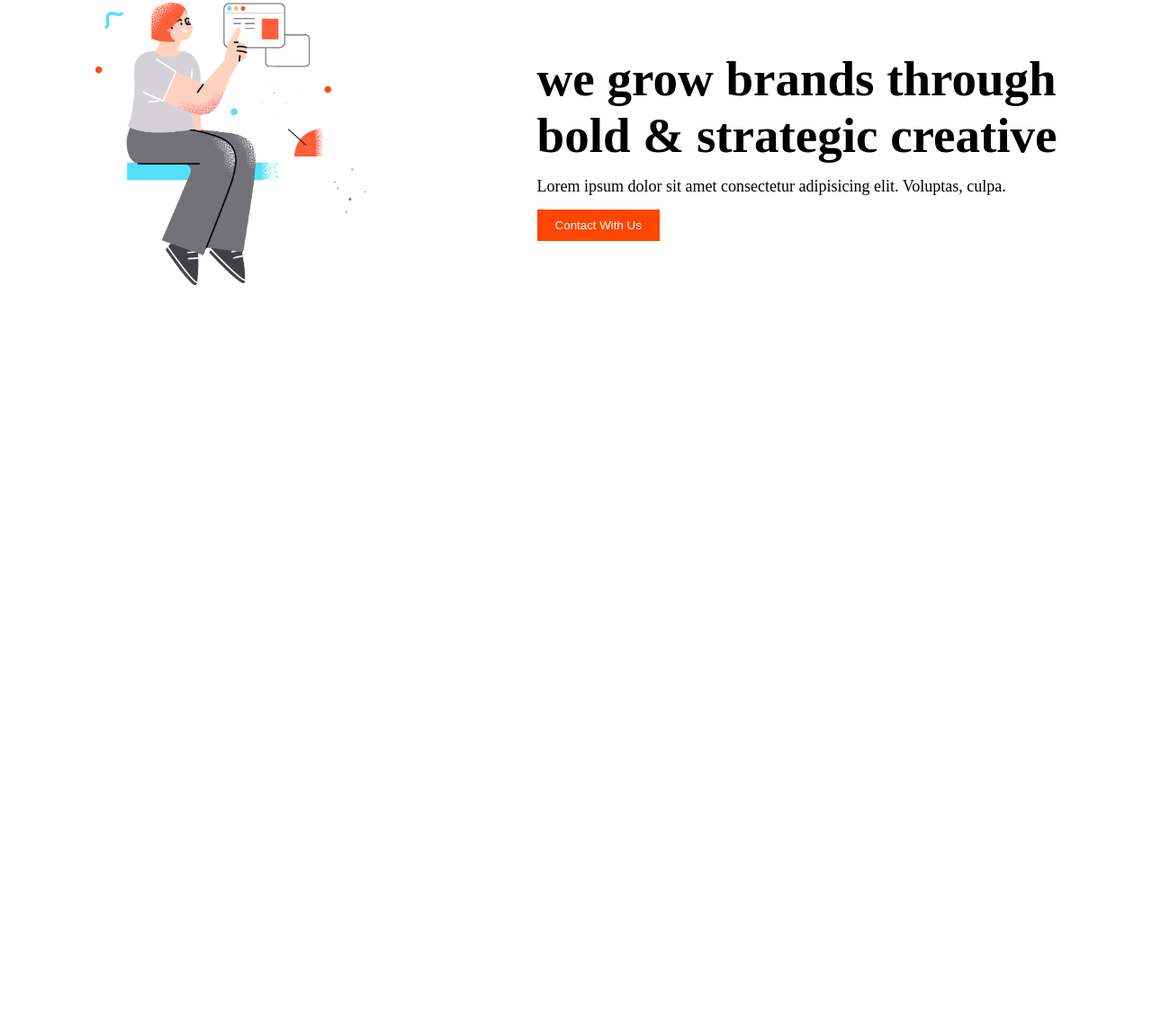
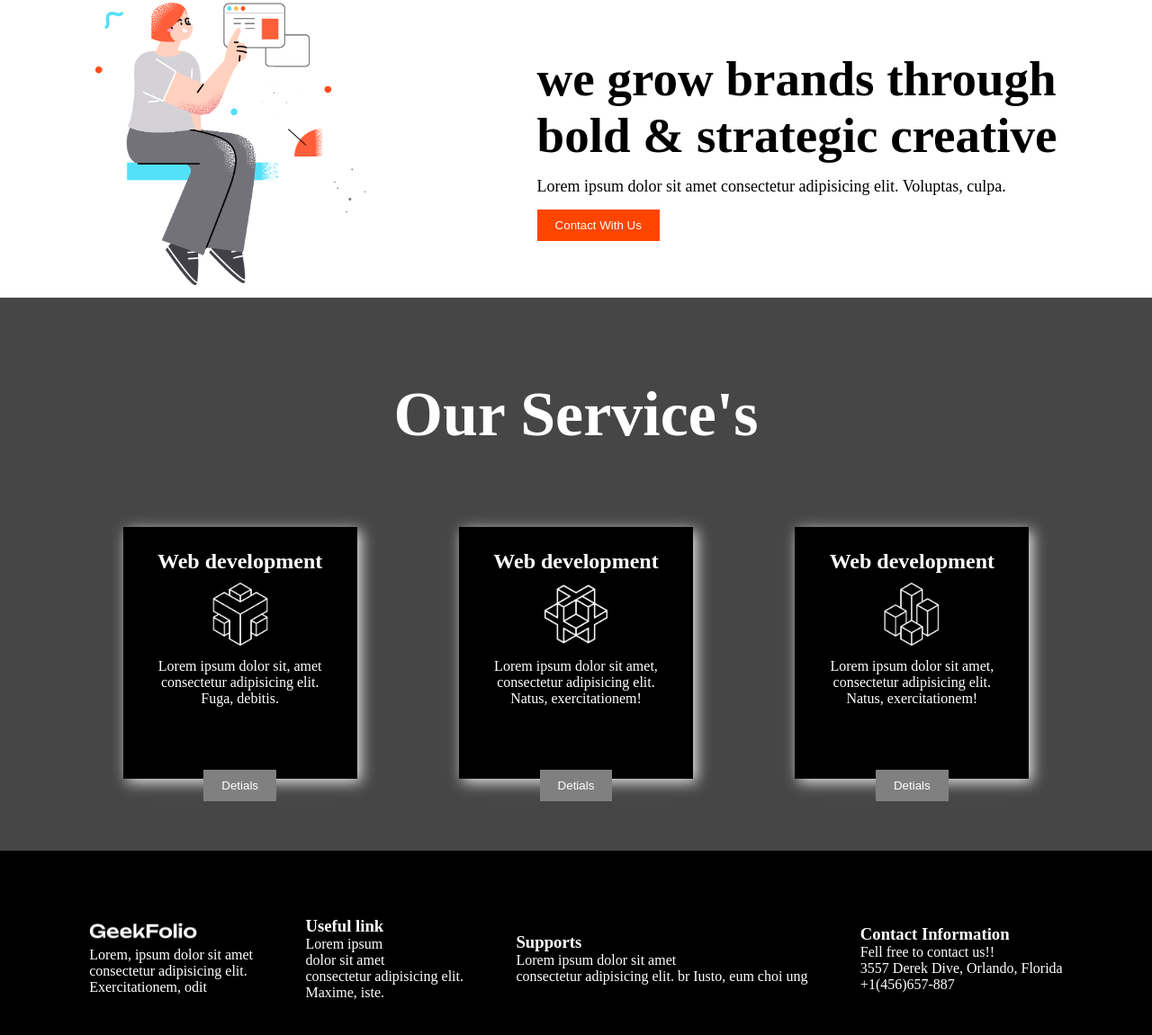
Before and after one commit to noushintaditi/digital-products, a plain HTML site: page styles/index.html in a window 1280 px wide. Shown: the part 1090-2241 px from the top of the page at 90% size. Before the commit the page ends 1421 px from the top, so only its background shows below. Drawn offline with Linux system fonts and the light colour scheme.

Commit message:
my first website done

```diff
--- a/styles/index.html
+++ b/styles/index.html
@@ -50,9 +50,59 @@
                 </div>
             </div>
         </section>
+        <!-- service section start from here -->
+        <section class="service-all">
+            <h1 class="about-h1 service-title">Our Service's</h1>
+        <div class="service-container">
+
+            <div class="box">
+              <h2 class="box-title">Web development</h2>
+              <img class="icon" src="./icon/0.png" alt="">
+              <p class="box-description">Lorem ipsum dolor sit, amet consectetur adipisicing elit. Fuga, debitis.</p>
+              <button class="btn btn-box">Detials</button>
+            </div>
+
+            <div class="box">
+                <h2  class="box-title">Web development</h2>
+                <img class="icon" src="./icon/1.png" alt="">
+                <p class="box-description">Lorem ipsum dolor sit amet, consectetur adipisicing elit. Natus, exercitationem!</p>
+                <button class="btn btn-box">Detials</button>
+            </div>
+
+            <div class="box">
+                <h2  class="box-title">Web development</h2>
+                <img class="icon" src="./icon/2.png" alt="">
+                <p class="box-description">Lorem ipsum dolor sit amet, consectetur adipisicing elit. Natus, exercitationem!</p>
+                <button class="btn btn-box">Detials</button>
+            </div>
+             </div>
+        </section>
     </main>
 
-    <footer>
+    <footer class="main-foot">
+        <div class="foot">
+            <img class="foot-img" src="./logo/logo-light.png" alt="">
+            <p>Lorem, ipsum dolor sit amet <br> consectetur adipisicing elit. <br> Exercitationem, odit</p>
+        </div>
+
+        <div class="foot">
+            <h3>Useful link</h3>
+            <p>Lorem ipsum <br> dolor sit amet <br> consectetur adipisicing elit. <br> Maxime, iste.</p>
+        </div>
+
+        <div class="foot">
+            <h3>Supports</h3>
+            <p>
+                Lorem ipsum dolor sit amet <br> consectetur adipisicing elit. br Iusto, eum choi ung
+            </p>
+        </div>
+
+        <div class="foot">
+            <h3>Contact Information</h3>
+            <p>Fell free to contact us!! <br>
+            3557 Derek Dive, Orlando, Florida <br>
+            +1(456)657-887</p>
+        </div>
 
     </footer>
 </body>
--- a/styles/style.css
+++ b/styles/style.css
@@ -73,4 +73,54 @@
     font-weight: bold;
     margin: 30px;
     padding: 30px;
+    color: white;
 }
+
+.service-all{
+    background-color:rgb(70, 70, 70);
+    padding: 30px;
+}
+
+.service-container{
+    margin: 25px;
+    padding: 25px;
+    display: flex;
+    justify-content: space-around;
+    align-items: center;
+}
+.box{
+    width: 230px;
+    height: 250px;
+    box-shadow: 4px 4px 15px rgb(233, 233, 233);
+    background-color: black;
+    color: white;
+    text-align: center;
+    padding: 15px;
+}
+.icon{
+       width: 70px;
+}
+.btn-box{
+    background-color: gray;
+    margin-top: 60px;
+}
+
+.box-title{
+    padding: 10px;
+}
+
+.box-description{
+    padding: 10px;
+}
+.main-foot{
+    padding: 70px;
+    height: 100px;
+    display: flex;
+    justify-content: space-around;
+    align-items: center;
+    background-color: #000;
+    color: white;
+}
+.foot-img{
+    width: 120px;
+}
```
Also changed, not shown: styles/position.css (added), styles/position.html (added).
